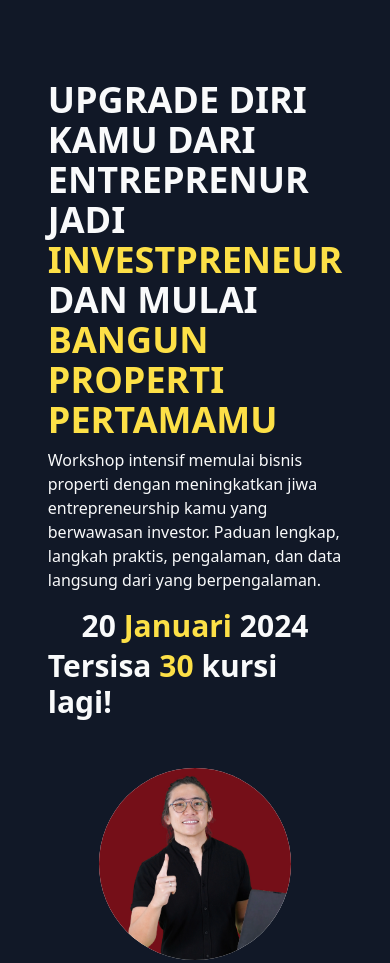
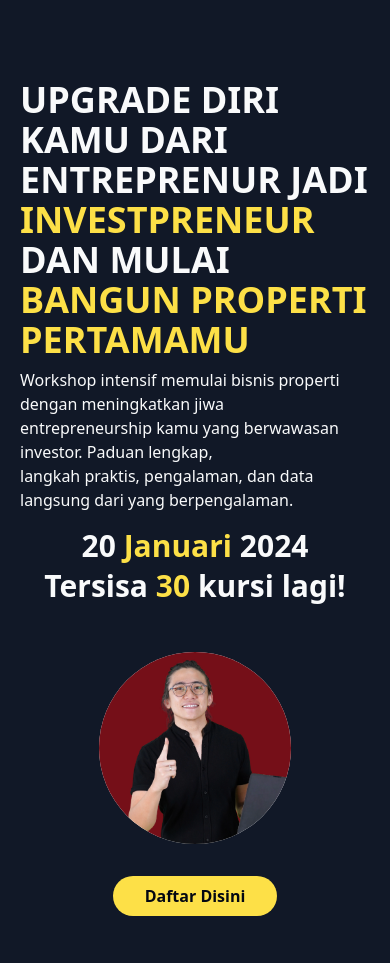
Before and after one commit to gunkiddedy/fauzan-landing-page, a website: page index.html in a window 390 px wide. Shown: the top 963 px of the page. Drawn offline with nearby package versions, Linux system fonts and the light colour scheme; a script that the page names is missing.

Commit message:
update padding on hero section

```diff
--- a/index.html
+++ b/index.html
@@ -38,7 +38,7 @@
         <!-- hero section -->
         <section id="hero">
             <div
-                class="hero bg-gray-900 w-full px-28 py-20 h-full mx-auto flex lg:flex-row flex-col lg:space-y-0 space-y-12 items-center justify-around">
+                class="hero bg-gray-900 w-full xl:px-28 md:px-12 px-5 py-20 h-full mx-auto flex lg:flex-row flex-col lg:space-y-0 space-y-12 items-center justify-around">
                 <!-- left text -->
                 <div class="left-text">
                     <p class="text-gray-yellow text-4xl font-bold">
```
Also changed, not shown: assets/css/tailwind.css.
